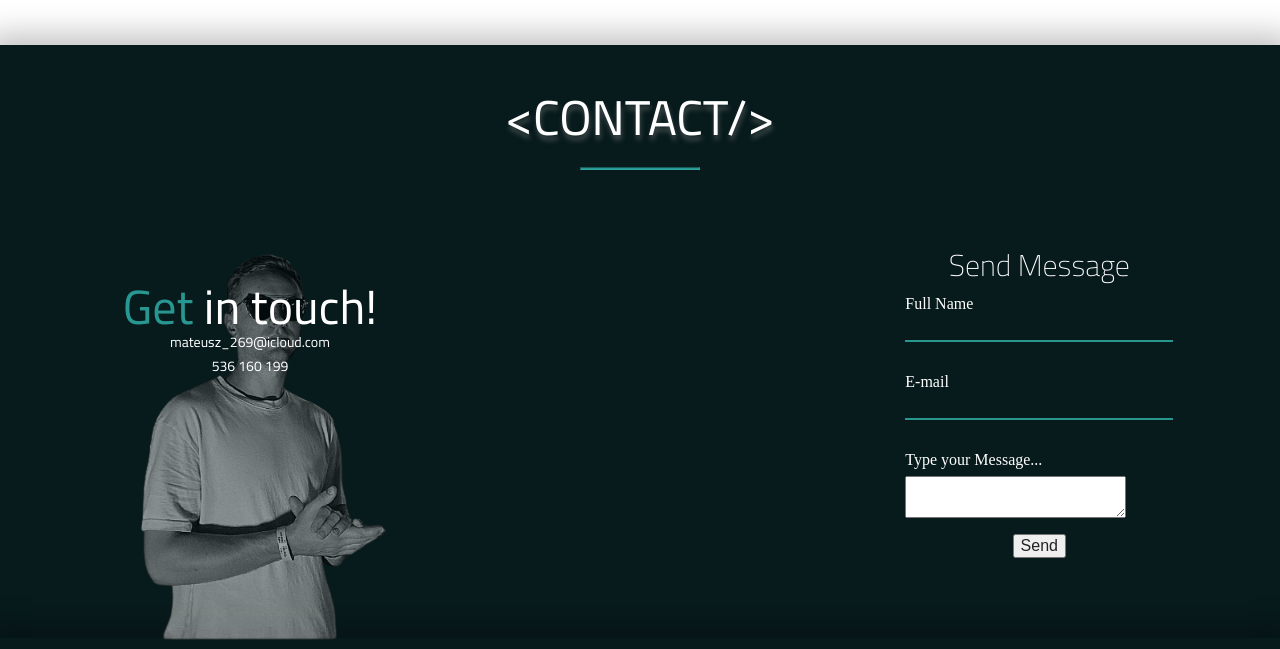
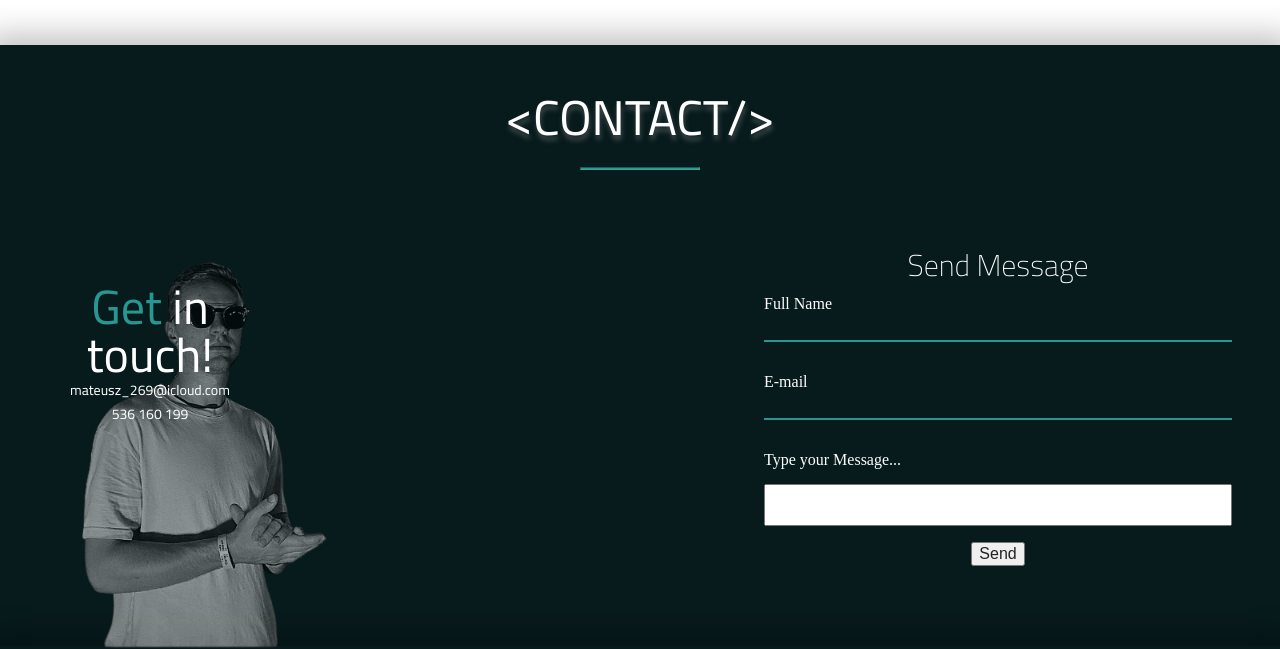
Before and after one commit to MateuszChmiest/MateuszChmiest.pl, a plain HTML site: page index.html in a window 1280 px wide. Shown: the part 2846-3495 px from the top of the page. Drawn offline with nearby package versions, Linux system fonts and the light colour scheme; files that its build step writes are made by us from their sources.

Commit message:
styling of the contact section

```diff
--- a/scss/blocks/_contact.scss
+++ b/scss/blocks/_contact.scss
@@ -99,7 +99,7 @@
         align-items: center;
         flex-direction: column;
         color: white;
-        width: 300px;
+        width: 500px;
 
       }
       &__box {
@@ -114,6 +114,12 @@
           margin-bottom: 0.5rem;
         }
 
+        textarea {
+          resize: none;
+          width: 100%;
+          margin-top: 0.5rem;
+        }
+
         input{
           background-color: transparent;
           border: none;
```
